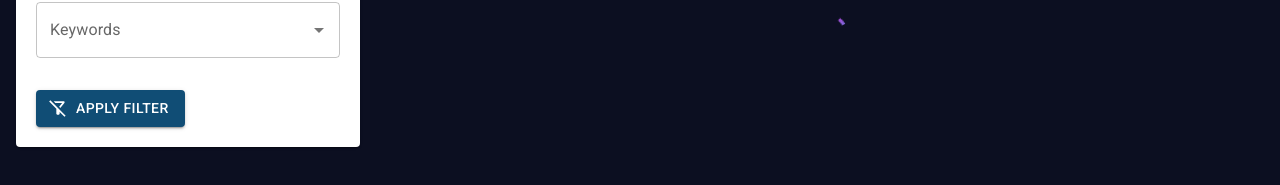
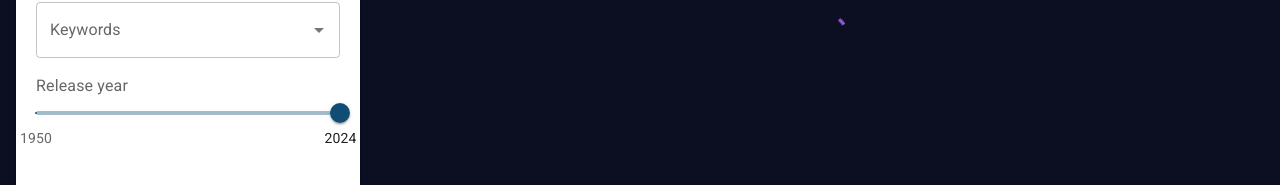
Before and after one commit to valyadum/movies-db, a React (Create React App) app: page /movies in a window 1280 px wide. Shown: the part 154-339 px from the top of the page. Built offline with nearby package versions, Linux system fonts and the light colour scheme; no server answers.

Commit message:
add year filter

```diff
--- a/src/api/tmdb.ts
+++ b/src/api/tmdb.ts
@@ -1,6 +1,5 @@
 import configuration from "../configuration";
 import axios, { AxiosRequestConfig } from "axios";
-
 
 export interface MovieDetail {
   adult: boolean;
@@ -21,9 +20,9 @@ export interface MovieDetail {
 export interface MovieInfo extends MovieDetail {
   genres: Genre[];
 }
-interface Genre{
+interface Genre {
   id: number;
-  name: string
+  name: string;
 }
 interface MoviesData {
   page: number;
@@ -40,8 +39,9 @@ interface PageDetails<T> {
   id: number;
   name: string;
 }
-export interface MovieFilters{
+export interface MovieFilters {
   keywords?: number[];
+  year?: number;
 }
 
 axios.defaults.baseURL = "https://api.themoviedb.org";
@@ -49,11 +49,12 @@ axios.defaults.baseURL = "https://api.themoviedb.org";
 const config: AxiosRequestConfig = {
   headers: {
     accept: "application/json",
-      Authorization:
-        `Bearer ${configuration.apiKey}`
+    Authorization: `Bearer ${configuration.apiKey}`,
   },
 };
-export const getFavoriteMovies = async (page:number=1):Promise<PageDetails<MovieDetail[]>> => {
+export const getFavoriteMovies = async (
+  page: number = 1
+): Promise<PageDetails<MovieDetail[]>> => {
   const res = await axios.get<MoviesData>(
     `/3/movie/popular?page=${page}`,
     config
@@ -63,24 +64,25 @@ export const getFavoriteMovies = async (page:number=1):Promise<PageDetails<Movie
     page: res.data.page,
     total_pages: res.data.total_pages,
   };
-
 };
 export const getFiltrateMovies = async (
   page: number = 1,
-  filters:MovieFilters
+  filters: MovieFilters
 ): Promise<PageDetails<MovieDetail[]>> => {
+  console.log(filters);
+
   const params = new URLSearchParams({
-    page:page.toString()
-  })
+    page: page.toString(),
+  });
   if (filters.keywords?.length) {
-    params.append("with_keywords", filters.keywords.join("|"))
+    params.append("with_keywords", filters.keywords.join("|"));
+  }
+  if (filters.year) {
+    params.append("primary_release_year", filters.year.toString());
   }
   const query = params.toString();
 
-  const res = await axios.get<MoviesData>(
-    `/3/discover/movie?${query}`,
-    config
-  );
+  const res = await axios.get<MoviesData>(`/3/discover/movie?${query}`, config);
   return {
     results: res.data.results,
     page: res.data.page,
@@ -88,10 +90,9 @@ export const getFiltrateMovies = async (
   };
 };
 
-
 export const getMovieDetails = async (
   movieId: string
-): Promise<MovieInfo| undefined> => {
+): Promise<MovieInfo | undefined> => {
   try {
     const res = await axios.get<MovieInfo>(`/3/movie/${movieId}`, config);
     return res.data;
@@ -112,3 +113,6 @@ export const getKeywords = async (query: string): Promise<KeywordsItem[]> => {
     return [];
   }
 };
+
+// primary_release_year   для року пошук
+// region
--- a/src/component/Movies/Movies.tsx
+++ b/src/component/Movies/Movies.tsx
@@ -32,13 +32,16 @@ function Movies({ movies, loading, hasMorePages }: MoviesProps) {
   },[dispatch])
   useEffect(() => {
     if (entry?.isIntersecting && hasMorePages) {
-      const movieFilters = filter ? { keywords: filter.keywords.map((item:KeywordsItem) => item.id) } : undefined;
+     const word = filter ? { keywords: filter.keywords.map((item:KeywordsItem) => item.id) } : undefined;
+     const date = filter?{year:filter.primary_release_year}:undefined
+     const movieFilters = { ...word, ...date };
       dispatch(fetchNextPage(movieFilters));
     }
   }, [dispatch, entry?.isIntersecting, hasMorePages, filter]);
 
   function filtrateMovies(data: Filters) {
     dispatch(resetMovies());
+    console.log(data);
     setFilter(data);
   }
   return (
--- a/src/component/MoviesFilter/MoviesFilter.tsx
+++ b/src/component/MoviesFilter/MoviesFilter.tsx
@@ -10,16 +10,19 @@ import {
 import React, { useMemo, useState } from "react";
 import { Controller, useForm } from "react-hook-form";
 import { getKeywords } from "../../api/tmdb";
+import RangeSlider from "../RangeSlider/RangeSlider";
 
 export  interface Filters {
-    keywords: KeywordsItem[];
-  }
+  keywords: KeywordsItem[];
+  primary_release_year: number;
+}
   interface KeywordsItem {
     id: number;
     name: string;
   }
 interface MoviesFilterProps{
-  onApply(filters:Filters): void;
+  onApply(filters: Filters): void;
+
 
 }
 function MoviesFilter({ onApply}: MoviesFilterProps) {
@@ -29,6 +32,7 @@ function MoviesFilter({ onApply}: MoviesFilterProps) {
   const { handleSubmit, control } = useForm<Filters>({
     defaultValues: {
       keywords: [],
+      primary_release_year: 2024,
     },
   });
 
@@ -78,6 +82,7 @@ function MoviesFilter({ onApply}: MoviesFilterProps) {
             )}
           />
         </FormControl>
+        <RangeSlider control={control} />
         <Button
           type="submit"
           variant="contained"
--- /dev/null
+++ b/src/component/RangeSlider/RangeSlider.tsx
@@ -0,0 +1,106 @@
+import { FormControl, FormLabel, Slider } from "@mui/material";
+import { Controller } from "react-hook-form";
+
+interface RangeSliderProps {
+  control: any;
+}
+
+function RangeSlider({ control }: RangeSliderProps) {
+  const minYear = 1950;
+  const maxYear = new Date().getFullYear();
+
+  // Функція для отримання тексту значення
+  function valuetext(value: number) {
+    return `${value}`;
+  }
+  const marks = [
+    { value: minYear, label: `${minYear}` },
+    { value: maxYear, label: `${maxYear}` },
+  ];
+  return (
+    <FormControl
+      component="fieldset"
+      variant="standard"
+      sx={{ m: 2, display: "block" }}
+    >
+      <FormLabel>Release year </FormLabel>
+      <Controller
+        control={control}
+        name="primary_release_year"
+        render={({ field: { onChange, value } }) => (
+          <Slider
+            getAriaLabel={() => "Release year"}
+            value={value}
+            onChange={(_, value) => onChange(value)}
+            valueLabelDisplay="auto"
+            getAriaValueText={valuetext}
+            track={false}
+            min={minYear}
+            max={maxYear}
+            marks={marks}
+            step={1}
+          />
+        )}
+      />
+    </FormControl>
+  );
+}
+
+export default RangeSlider;
+
+// ! варіант з проміжком часу!//
+
+// import { debounce, FormControl, FormLabel, Slider } from "@mui/material";
+// import React, { useState } from "react";
+// import { Controller } from "react-hook-form";
+
+// function RangeSlider() {
+//   // Визначення мінімального та максимального років
+//   const minYear = 1950;
+//   const maxYear = new Date().getFullYear(); // Поточний рік
+
+//   // Функція для отримання тексту значення
+//   function valuetext(value: number) {
+//     return `${value}`;
+//   }
+
+//   // Стан для збереження обраних значень діапазону років
+//   const [value, setValue] = useState<number[]>([minYear, maxYear]);
+
+//   // Функція, що викликається при зміні значення слайдера
+
+//   const handleChange = (event: Event, newValue: number | number[]) => {
+//       setValue(newValue as number[]);
+//       console.log(value);
+
+//   };
+//     const marks = [
+//       { value: 1950, label: "1950" },
+//       { value: maxYear, label: `${maxYear}` },
+//     ];
+//   return (
+//     <FormControl
+//       component="fieldset"
+//       variant="standard"
+//       sx={{ m: 2, display: "block" }}
+//     >
+//       <FormLabel>Release year </FormLabel>
+//       {/* Слайдер для вибору діапазону років */}
+//       <Slider
+//         getAriaLabel={() => "Release year"}
+//         value={value}
+//         onChange={handleChange}
+//         valueLabelDisplay="auto"
+//         getAriaValueText={valuetext}
+//         // Встановлення мінімального та максимального значень слайдера
+//         min={minYear}
+//               max={maxYear}
+//               marks= {marks}
+//         // Крок для крокування по слайдеру (необов'язково)
+//         step={1}
+//       />
+//     </FormControl>
+//   );
+// }
+
+// export default RangeSlider;
```
Lines whose indentation alone changed are shown as unchanged.
